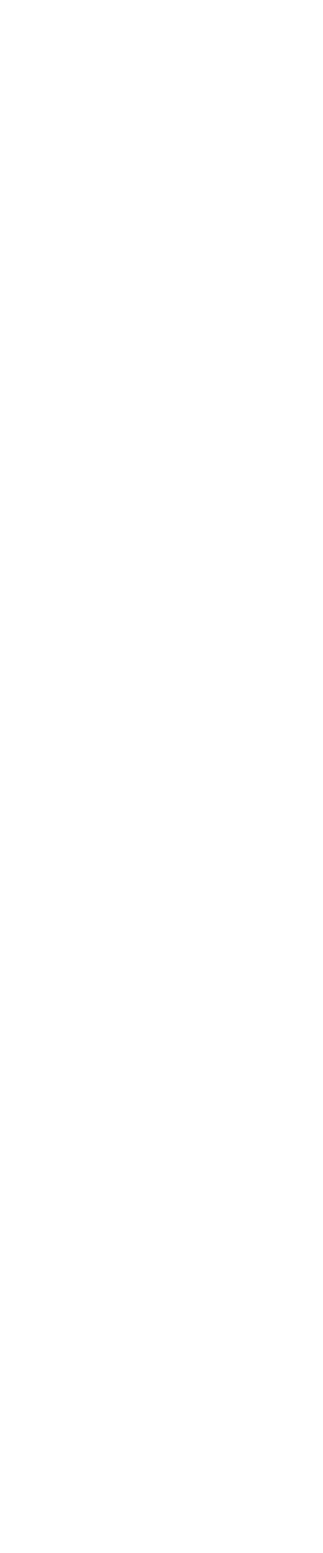
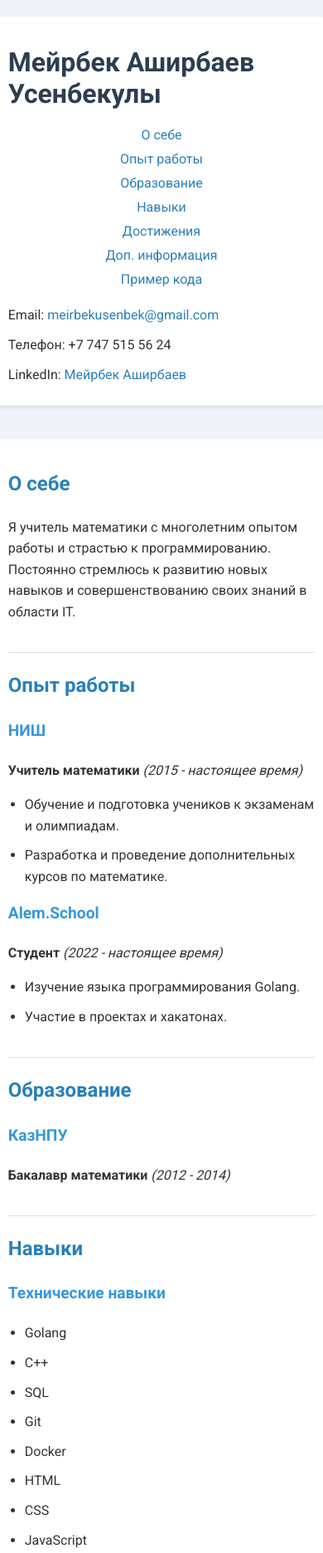
Before and after one commit to MeirbekAshirbayev/rsschool-cv, a plain HTML site: page index.html in a window 390 px wide. Shown: the top 1872 px of the page at 83% size. Before the commit the page ends 844 px from the top, so only its background shows below. Drawn offline with Linux system fonts and the light colour scheme.

Commit message:
feat: My CV

```diff
--- a/index.html
+++ b/index.html
@@ -1,9 +1,137 @@
 <!DOCTYPE html>
-<html lang="en">
+<html lang="ru">
   <head>
     <meta charset="UTF-8" />
     <meta name="viewport" content="width=device-width, initial-scale=1.0" />
-    <title>My CV</title>
+    <title>Мейрбек Аширбаев Усенбекулы - Резюме</title>
+    <link rel="stylesheet" href="style.css" />
+    <link
+      href="https://fonts.googleapis.com/css2?family=Roboto:wght@400;700&display=swap"
+      rel="stylesheet"
+    />
   </head>
-  <body></body>
+  <body>
+    <header>
+      <h1>Мейрбек Аширбаев Усенбекулы</h1>
+      <nav>
+        <ul>
+          <li><a href="#about">О себе</a></li>
+          <li><a href="#experience">Опыт работы</a></li>
+          <li><a href="#education">Образование</a></li>
+          <li><a href="#skills">Навыки</a></li>
+          <li><a href="#achievements">Достижения</a></li>
+          <li><a href="#additional-info">Доп. информация</a></li>
+          <li><a href="#code-example">Пример кода</a></li>
+        </ul>
+      </nav>
+      <p>
+        Email:
+        <a href="mailto:meirbekusenbek@gmail.com">meirbekusenbek@gmail.com</a>
+      </p>
+      <p>Телефон: +7 747 515 56 24</p>
+      <p>
+        LinkedIn:
+        <a
+          href="https://www.linkedin.com/in/мейрбек-аширбаев-040345281"
+          target="_blank"
+          >Мейрбек Аширбаев</a
+        >
+      </p>
+    </header>
+    <main>
+      <section id="about">
+        <h2>О себе</h2>
+        <p>
+          Я учитель математики с многолетним опытом работы и страстью к
+          программированию. Постоянно стремлюсь к развитию новых навыков и
+          совершенствованию своих знаний в области IT.
+        </p>
+      </section>
+      <section id="experience">
+        <h2>Опыт работы</h2>
+        <h3>НИШ</h3>
+        <p>
+          <strong>Учитель математики</strong> <em>(2015 - настоящее время)</em>
+        </p>
+        <ul>
+          <li>Обучение и подготовка учеников к экзаменам и олимпиадам.</li>
+          <li>Разработка и проведение дополнительных курсов по математике.</li>
+        </ul>
+        <h3>Alem.School</h3>
+        <p><strong>Студент</strong> <em>(2022 - настоящее время)</em></p>
+        <ul>
+          <li>Изучение языка программирования Golang.</li>
+          <li>Участие в проектах и хакатонах.</li>
+        </ul>
+      </section>
+      <section id="education">
+        <h2>Образование</h2>
+        <h3>КазНПУ</h3>
+        <p><strong>Бакалавр математики</strong> <em>(2012 - 2014)</em></p>
+      </section>
+      <section id="skills">
+        <h2>Навыки</h2>
+        <h3>Технические навыки</h3>
+        <ul>
+          <li>Golang</li>
+          <li>C++</li>
+          <li>SQL</li>
+          <li>Git</li>
+          <li>Docker</li>
+          <li>HTML</li>
+          <li>CSS</li>
+          <li>JavaScript</li>
+        </ul>
+        <h3>Soft skills</h3>
+        <ul>
+          <li>Умение работать в команде</li>
+          <li>Решение проблем</li>
+          <li>Коммуникация</li>
+        </ul>
+      </section>
+      <section id="achievements">
+        <h2>Достижения</h2>
+        <ul>
+          <li>2 место на олимпиаде среди учителей математики.</li>
+        </ul>
+      </section>
+      <section id="additional-info">
+        <h2>Дополнительная информация</h2>
+        <p>
+          YouTube канал по математике:
+          <a
+            href="https://www.youtube.com/channel/UCbwAh4PX7-AGcFMEsIHn5mQ"
+            target="_blank"
+            >Ссылка</a
+          >
+        </p>
+        <p>Увлечения: программирование, спорт, путешествия.</p>
+      </section>
+      <section id="code-example">
+        <h2>Пример кода</h2>
+        <pre><code>
+package main
+
+import "fmt"
+
+func main() {
+    fmt.Println("Привет, мир! Я учусь Golang.")
+}
+            </code></pre>
+      </section>
+    </main>
+    <footer>
+      <p>
+        <a href="https://github.com/rolling-scopes-school" target="_blank"
+          >GitHub Rolling Scopes School
+        </a>
+        | © 2024 |
+        <a href="https://github.com/rolling-scopes-school" target="_blank"
+          ><img
+            src="https://taplink.st/a/e/9/f/3/6b4489.png?12"
+            alt="Логотип курса"
+        /></a>
+      </p>
+    </footer>
+  </body>
 </html>
--- a/style.css
+++ b/style.css
@@ -0,0 +1,163 @@
+/* Общие стили */
+body {
+  font-family: "Roboto", sans-serif;
+  margin: 0;
+  padding: 0;
+  background-color: #f0f4f8;
+  color: #333;
+  display: flex;
+  flex-direction: column;
+  align-items: center;
+}
+
+/* Стили для контейнеров */
+header,
+main,
+footer {
+  width: 80%;
+  max-width: 900px;
+  margin: 20px 0;
+  padding: 20px;
+  background-color: #fff;
+  box-shadow: 0 2px 4px rgba(0, 0, 0, 0.1);
+  border-radius: 8px;
+}
+
+/* Стили для навигации */
+nav {
+  margin: 10px 0;
+}
+
+nav ul {
+  list-style: none;
+  padding: 0;
+  display: flex;
+  justify-content: space-around;
+  flex-wrap: wrap;
+}
+
+nav ul li {
+  margin: 5px;
+}
+
+nav ul li a {
+  color: #2980b9;
+  text-decoration: none;
+  padding: 8px 12px;
+  border-radius: 4px;
+  transition: background-color 0.3s ease;
+}
+
+nav ul li a:hover {
+  background-color: #ecf0f1;
+}
+
+/* Стили для заголовков и параграфов */
+header h1 {
+  font-size: 2.5em;
+  margin-bottom: 10px;
+  color: #2c3e50;
+}
+
+header p,
+main section,
+footer p {
+  margin: 10px 0;
+  line-height: 1.6;
+}
+
+/* Стили для разделов */
+main section {
+  border-bottom: 1px solid #e0e0e0;
+  padding-bottom: 20px;
+  margin-bottom: 20px;
+}
+
+main section:last-of-type {
+  border-bottom: none;
+}
+
+h2 {
+  font-size: 2em;
+  color: #2980b9;
+  margin-top: 20px;
+}
+
+h3 {
+  font-size: 1.5em;
+  color: #3498db;
+  margin-top: 15px;
+}
+
+/* Стили для списков */
+ul {
+  padding-left: 20px;
+}
+
+ul li {
+  margin-bottom: 10px;
+}
+
+/* Стили для примера кода */
+pre {
+  background-color: #ecf0f1;
+  padding: 15px;
+  border-radius: 5px;
+  overflow-x: auto;
+  font-family: "Courier New", Courier, monospace;
+  line-height: 1.4;
+}
+
+/* Стили для ссылок */
+a {
+  color: #2980b9;
+  text-decoration: none;
+}
+
+a:hover {
+  text-decoration: underline;
+}
+
+/* Стили для футера */
+footer p {
+  text-align: center;
+  font-size: 0.9em;
+  color: #7f8c8d;
+}
+
+footer img {
+  width: 50px;
+  vertical-align: middle;
+  margin-left: 10px;
+}
+
+/* Адаптивные стили */
+@media (max-width: 600px) {
+  header,
+  main,
+  footer {
+    width: 95%;
+    padding: 15px;
+  }
+
+  header h1 {
+    font-size: 2em;
+  }
+
+  h2 {
+    font-size: 1.5em;
+  }
+
+  h3 {
+    font-size: 1.2em;
+  }
+
+  nav ul {
+    flex-direction: column;
+    align-items: center;
+  }
+
+  nav ul li {
+    margin: 5px 0;
+  }
+}
```
